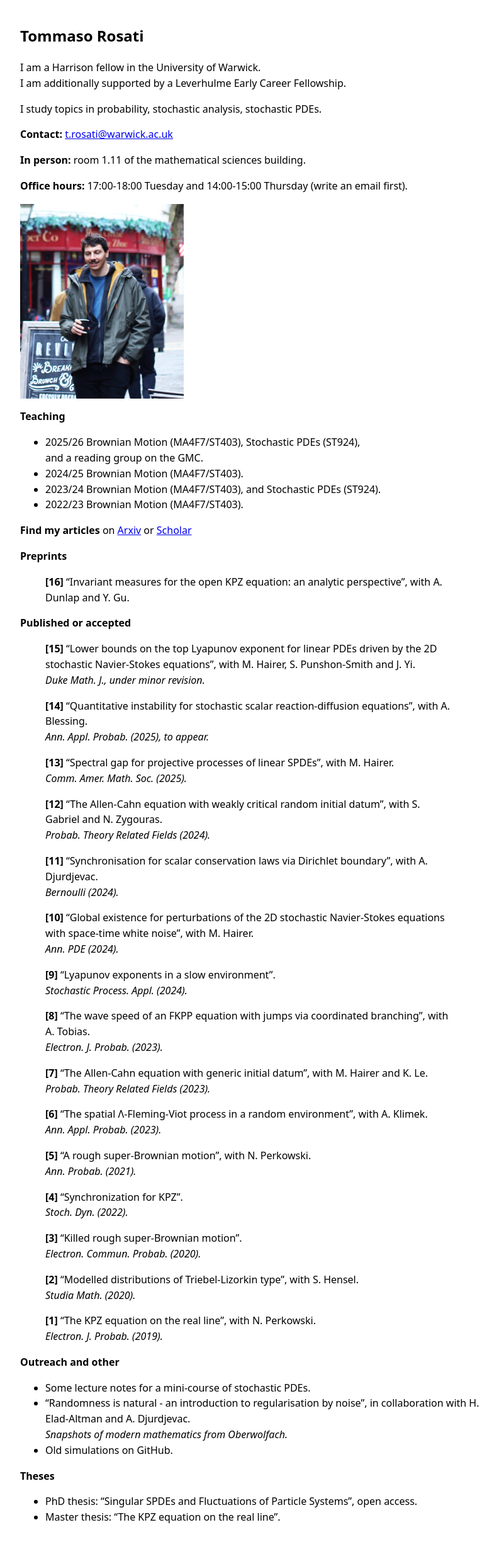
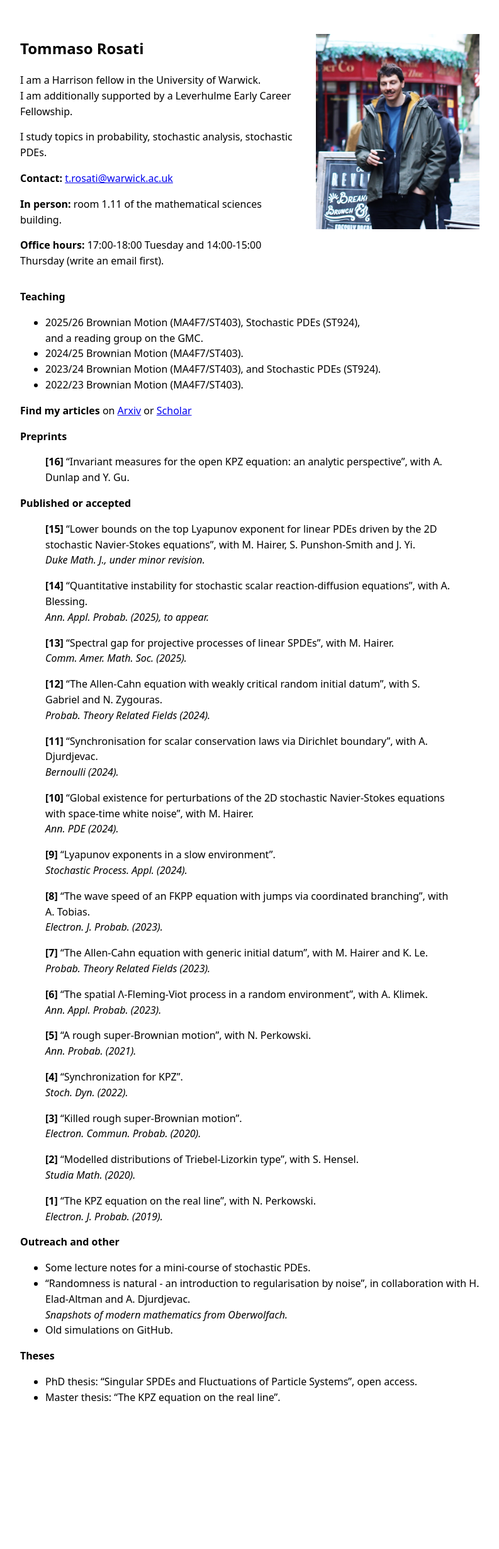
Before and after one commit to rosati-tom/rosati-tom.github.io, a Jekyll site: the page built from index.md, in a window 1280 px wide. Shown: the whole page at 63% size, without its empty margins (243-1036 px from the left). Built offline with Jekyll 4.4.1, drawn with Linux system fonts in a browser that asks for light colours; our own code applies the rules of GitHub Pages for plain Markdown files; after the commit the page ends 2270 px from its top, so only the background shows below that.

Commit message:
Change CSS to display figure correctly.

```diff
--- a/assets/style.css
+++ b/assets/style.css
@@ -7,3 +7,44 @@
   line-height: 1.55;
 }
 img { max-width: 260px; height: auto; display: block; margin: 16px 0; }
+
+
+
+/* Intro block: text left, photo right */
+.intro {
+  display: flex;
+  gap: 32px;
+  align-items: flex-start;
+}
+
+/* Let the text take remaining width */
+.intro-text {
+  flex: 1 1 auto;
+  min-width: 280px;
+}
+
+/* Fix a reasonable photo column width */
+.intro-photo {
+  flex: 0 0 240px;
+}
+
+.profile-pic {
+  width: 240px;
+  max-width: 100%;
+  height: auto;
+  display: block;
+  border-radius: 8px;   /* optional */
+}
+
+/* Mobile: stack */
+@media (max-width: 700px) {
+  .intro {
+    flex-direction: column;
+  }
+  .intro-photo {
+    flex: none;
+  }
+  .profile-pic {
+    width: 200px;
+  }
+}
```
